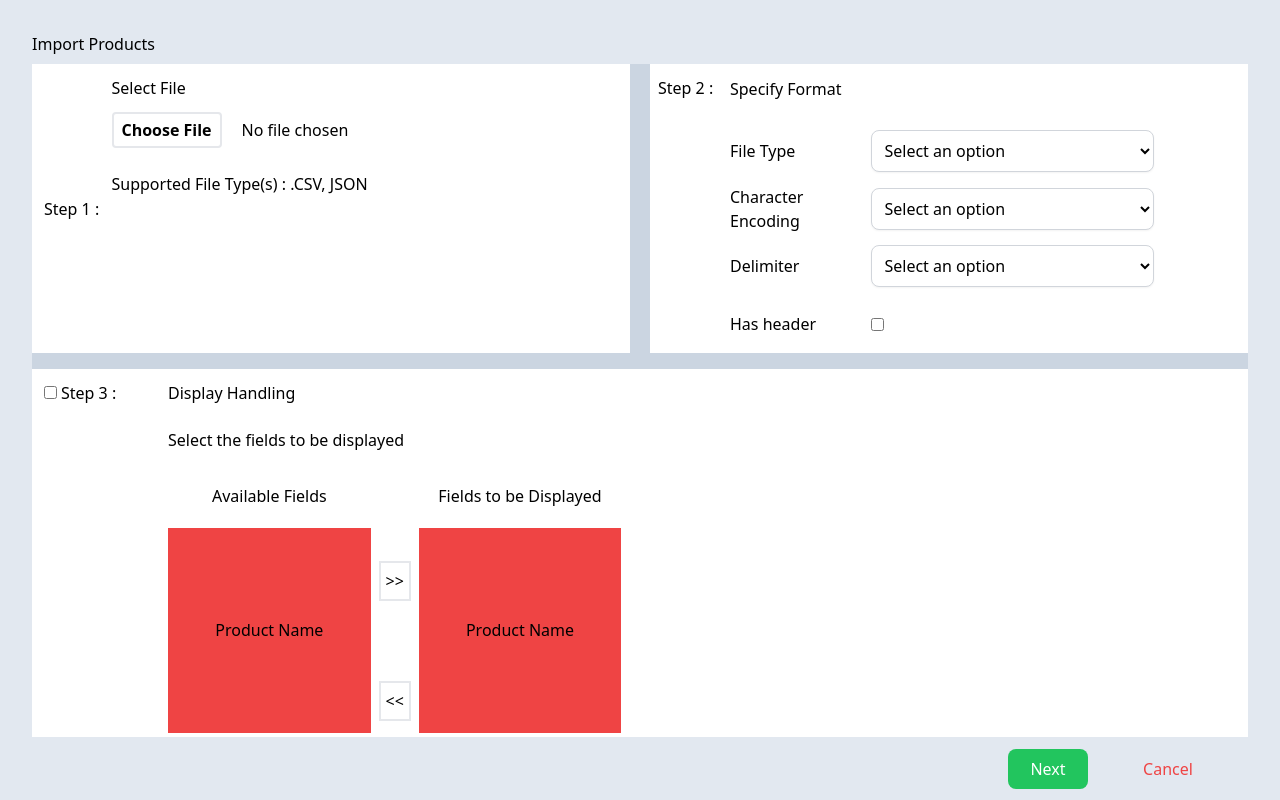
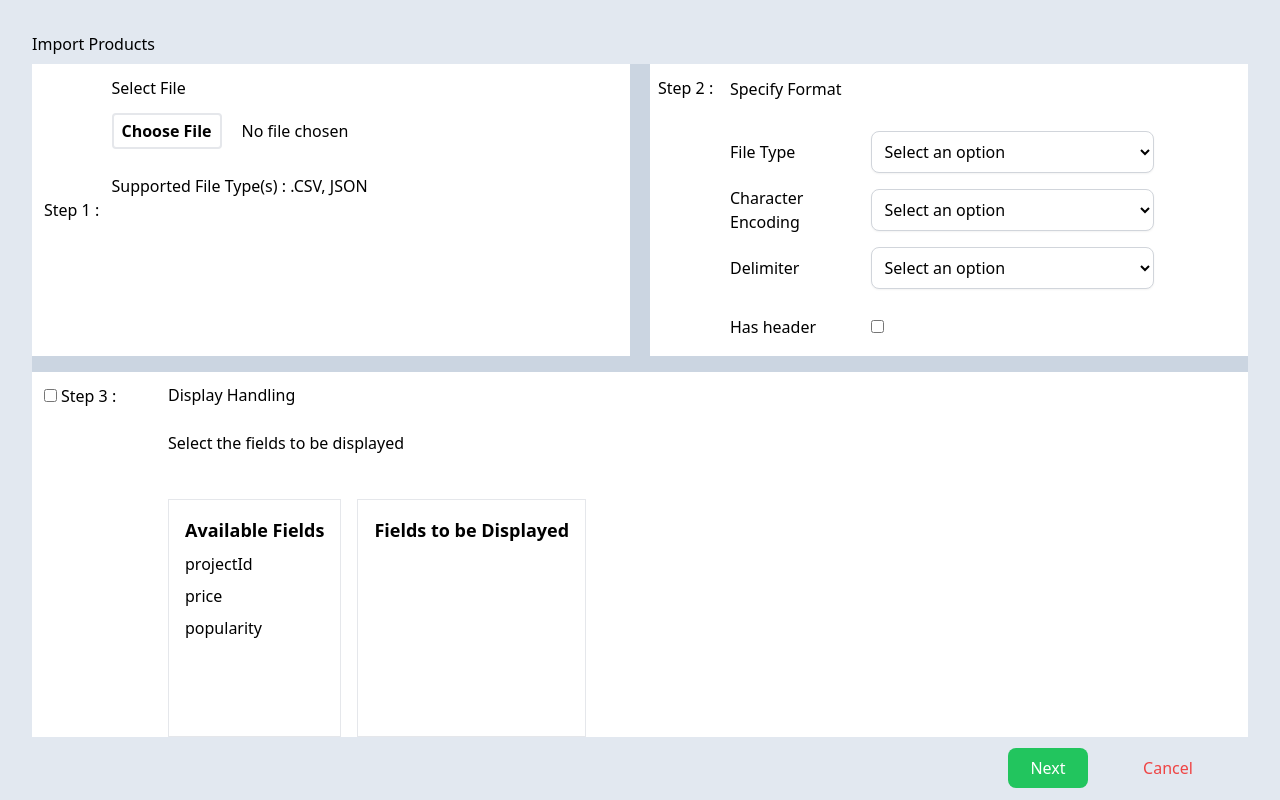
Before and after one commit to Unmesh3006/ZenTrades-Task2, a React (Create React App) app: page / in a window 1280 px wide. Built offline with nearby package versions, Linux system fonts and the light colour scheme.

Commit message:
added sample field changer

```diff
--- /dev/null
+++ b/src/components/fields.component.tsx
@@ -0,0 +1,58 @@
+import React, { useState } from "react";
+
+const FieldsComponent: React.FC = () => {
+  const [availableFields, setAvailableFields] = useState<string[]>([
+    "projectId",
+    "price",
+    "popularity",
+  ]);
+  const [displayedFields, setDisplayedFields] = useState<string[]>([]);
+
+  const moveFieldToDisplayed = (field: string) => {
+    setAvailableFields(availableFields.filter((f) => f !== field));
+    setDisplayedFields([...displayedFields, field]);
+  };
+
+  const moveFieldToAvailable = (field: string) => {
+    setDisplayedFields(displayedFields.filter((f) => f !== field));
+    setAvailableFields([...availableFields, field]);
+  };
+
+  return (
+    <div className="flex justify-center mt-8">
+      {/* Available Fields Table */}
+      <div className="border p-4 mr-4">
+        <h2 className="text-lg font-semibold mb-2">Available Fields</h2>
+        <ul className="space-y-2">
+          {availableFields.map((field) => (
+            <li
+              key={field}
+              onClick={() => moveFieldToDisplayed(field)}
+              className="cursor-pointer hover:text-blue-500"
+            >
+              {field}
+            </li>
+          ))}
+        </ul>
+      </div>
+
+      {/* Displayed Fields Table */}
+      <div className="border p-4">
+        <h2 className="text-lg font-semibold mb-2">Fields to be Displayed</h2>
+        <ul className="space-y-2">
+          {displayedFields.map((field) => (
+            <li
+              key={field}
+              onClick={() => moveFieldToAvailable(field)}
+              className="cursor-pointer hover:text-blue-500"
+            >
+              {field}
+            </li>
+          ))}
+        </ul>
+      </div>
+    </div>
+  );
+};
+
+export default FieldsComponent;
--- a/src/components/page.component.tsx
+++ b/src/components/page.component.tsx
@@ -9,6 +9,7 @@ import {
   file_type,
 } from "../util/constants";
 import { useNavigate } from "react-router-dom";
+import FieldsComponent from "./fields.component";
 
 const Page: any = () => {
   const [file, setFile] = useState<any>("No file chosen");
@@ -212,7 +213,7 @@ const Page: any = () => {
                   Select the fields to be displayed
                 </div>
                 <div className="w-full h-full flex">
-                  <div className="w-1/3 h-full">
+                  {/* <div className="w-1/3 h-full">
                     <div className="w-full h-16 flex items-center justify-center">
                       Available Fields
                     </div>
@@ -243,7 +244,8 @@ const Page: any = () => {
                     <div className="w-full h-3/4 bg-red-500 flex items-center justify-center">
                       Product Name
                     </div>
-                  </div>
+                  </div> */}
+                  <FieldsComponent/>
                 </div>
               </div>
             </div>
```
